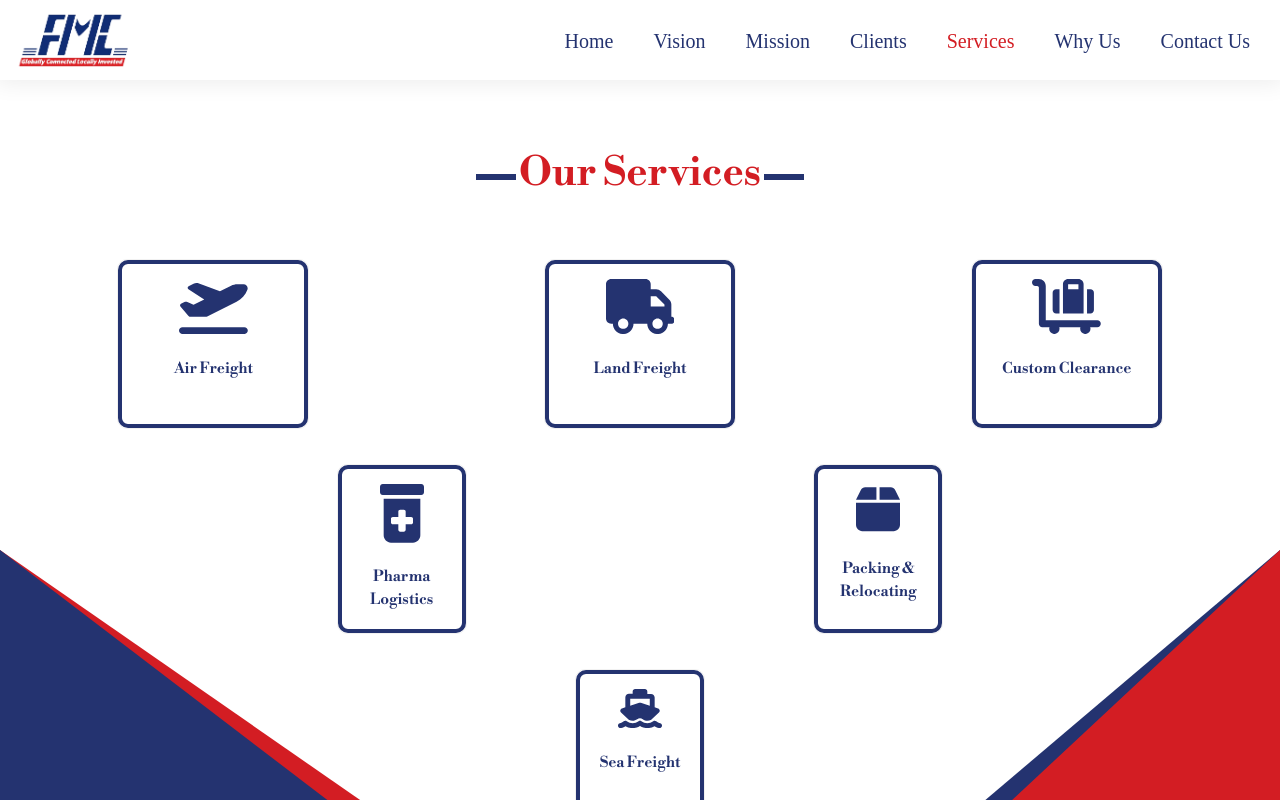
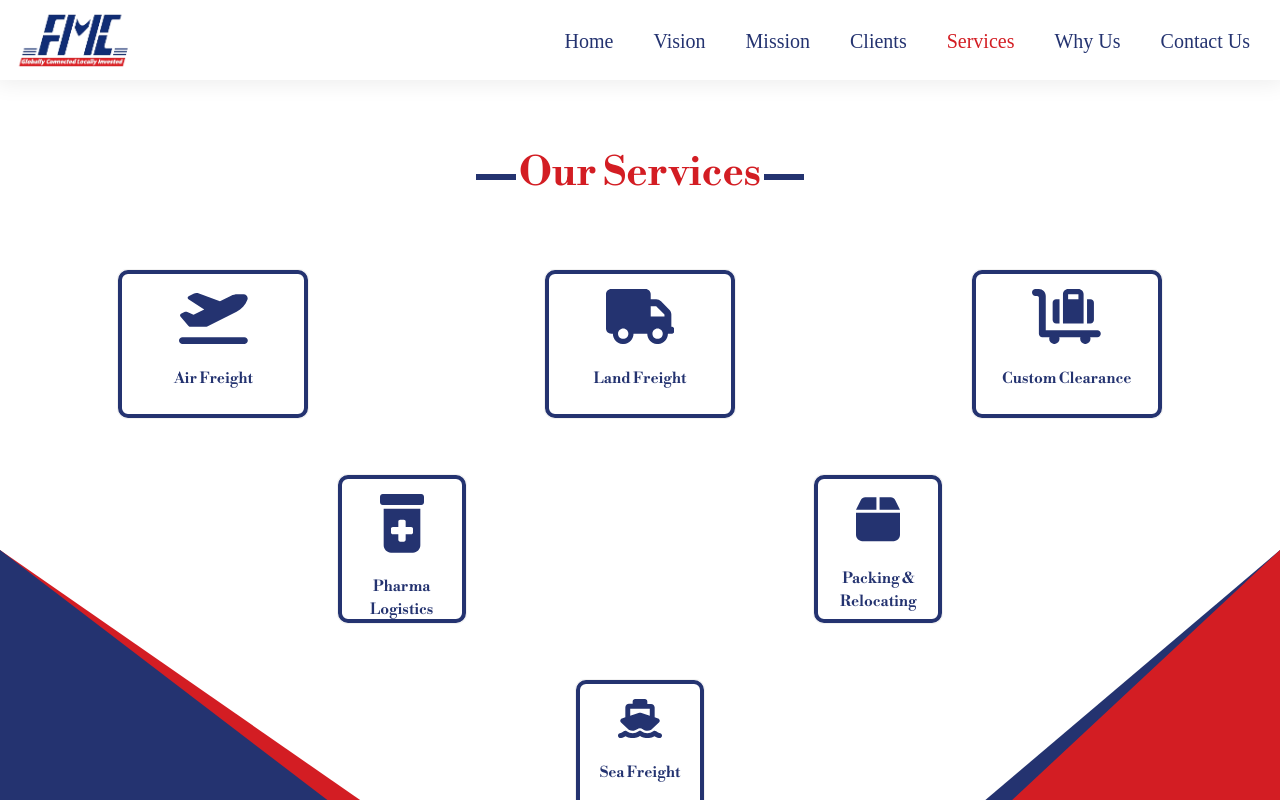
Before and after one commit to habibhamdoun/fmc-React, a React (Create React App) app: page /Services in a window 1280 px wide. Shown: the top 800 px of the page. Built offline with nearby package versions, Linux system fonts and the light colour scheme.

Commit message:
minor flip card fixes

```diff
--- a/src/index.css
+++ b/src/index.css
@@ -133,6 +133,7 @@ input{
   background-color: transparent;
   width: 30%;
   height: 100%;
+  max-height: 15rem;
   border: 1px solid #f1f1f1;
   perspective: 1000px; /* Remove this if you don't want the 3D effect */
   border-radius: 10px;
@@ -780,7 +781,7 @@ input{
   height: 25%;
 }
 .row .icon__header {
-  font-size: 1.4rem;
+  font-size: 1.3rem;
 }
 .row .icon {
   font-size: 3.5rem;
```
